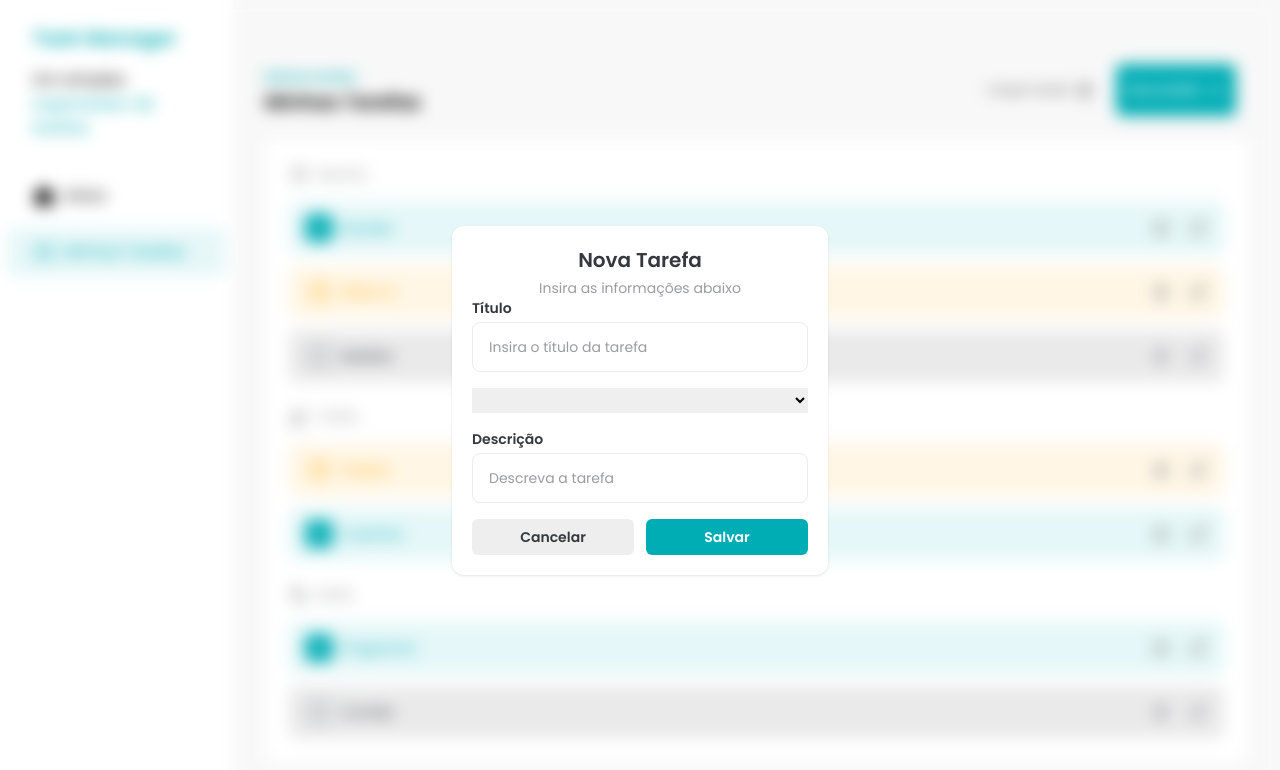
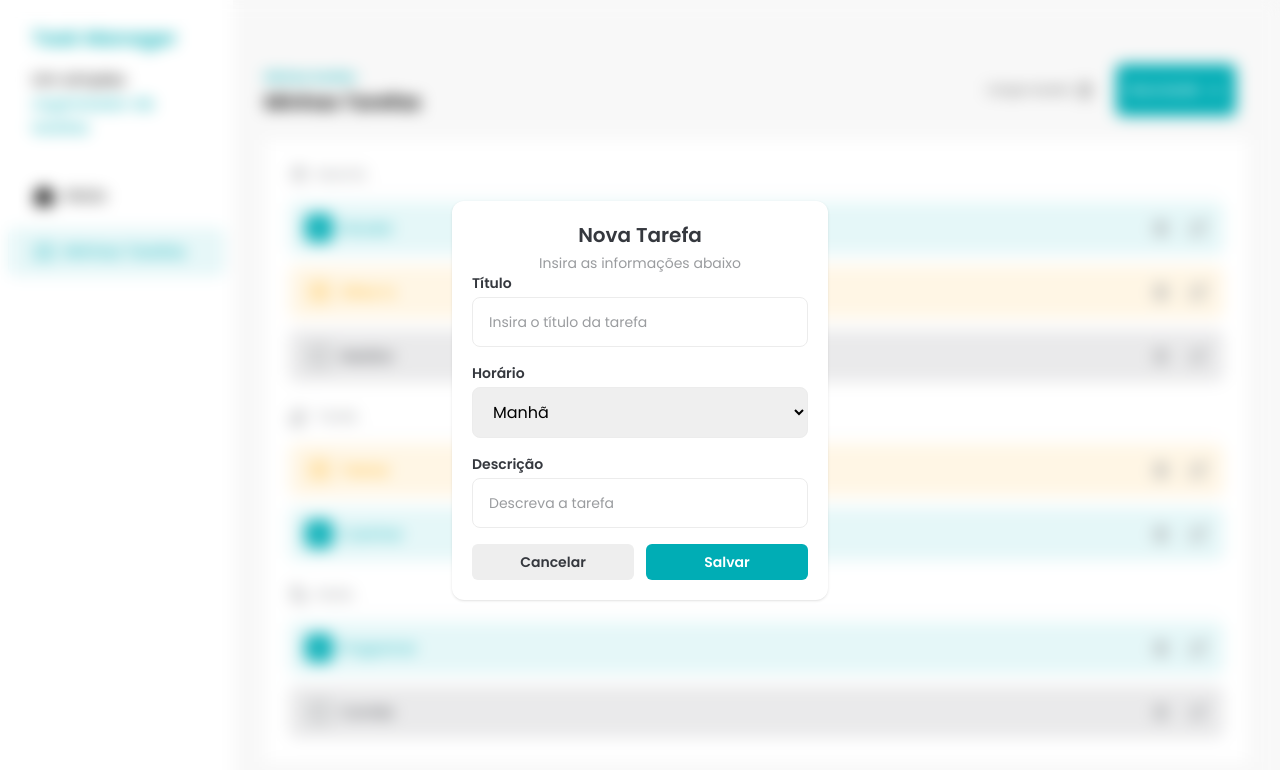
Before and after one commit to MarcusLinck/fsc-task-manager, a React (Vite) app: page / in a window 1280 px wide. Both pictures are taken after a click on the button "Nova tarefa". Shown: the top 770 px of the page. Built offline with nearby package versions, Linux system fonts and the light colour scheme.

Commit message:
feat: add InputLabel component

```diff
--- a/src/components/AddTaskDialog.jsx
+++ b/src/components/AddTaskDialog.jsx
@@ -35,16 +35,16 @@
               <form className="flex w-[336px] flex-col space-y-4">
                 <Input
                   id="title"
+                  placeholder="Insira o título da tarefa"
                   label="Título"
-                  placeholder="Insira o título da tarefa"
                 />
 
                 <Select />
 
                 <Input
                   id="description"
+                  placeholder="Descreva a tarefa"
                   label="Descrição"
-                  placeholder="Descreva a tarefa"
                 />
 
                 <div className="flex gap-3">
--- /dev/null
+++ b/src/components/InpuLabel.jsx
@@ -0,0 +1,9 @@
+const InpuLabel = (props) => {
+  return (
+    <label className="text-sm font-semibold text-[#35383E]" {...props}>
+      {props.children}
+    </label>
+  )
+}
+
+export default InpuLabel
--- a/src/components/Input.jsx
+++ b/src/components/Input.jsx
@@ -1,10 +1,9 @@
+import InpuLabel from './InpuLabel.jsx'
+
 const Input = ({ label, ...rest }) => {
   return (
     <div className="flex flex-col space-y-1 text-left">
-      <label htmlFor={rest.id} className="text-sm font-semibold text-[#35383E]">
-        {label}
-      </label>
-
+      <InpuLabel htmlFor={rest.id}>{label}</InpuLabel>
       <input
         className="rounded-lg border border-solid border-[#ECECEC] px-4 py-3 outline-[#00ADB5] placeholder:text-sm placeholder:text-[#9A9C9F]"
         {...rest}
--- a/src/components/Select.jsx
+++ b/src/components/Select.jsx
@@ -1,5 +1,19 @@
+import InpuLabel from './InpuLabel.jsx'
+
 const Select = () => {
-  return <select />
+  return (
+    <div className="flex flex-col space-y-1 text-left">
+      <InpuLabel htmlFor="time">Horário</InpuLabel>
+      <select
+        id="time"
+        className="rounded-lg border border-solid border-[#ECECEC] px-4 py-3 outline-[#00ADB5] placeholder:text-sm placeholder:text-[#9A9C9F]"
+      >
+        <option value="morning">Manhã</option>
+        <option value="afternoon">Tarde</option>
+        <option value="evening">Noite</option>
+      </select>
+    </div>
+  )
 }
 
 export default Select
```
